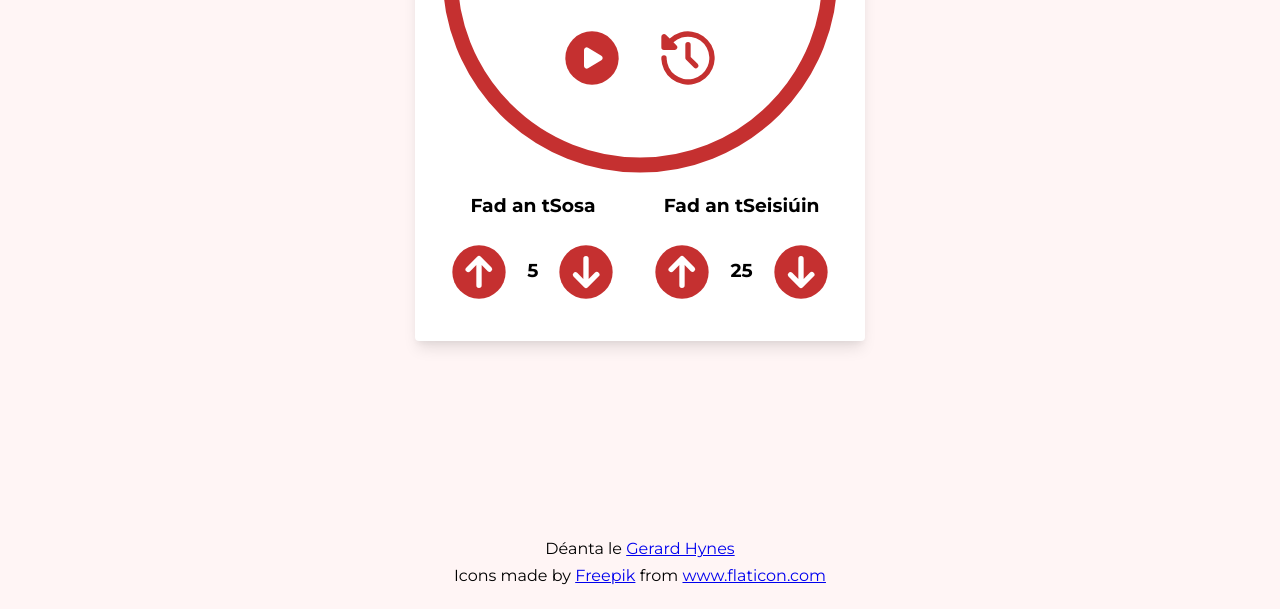
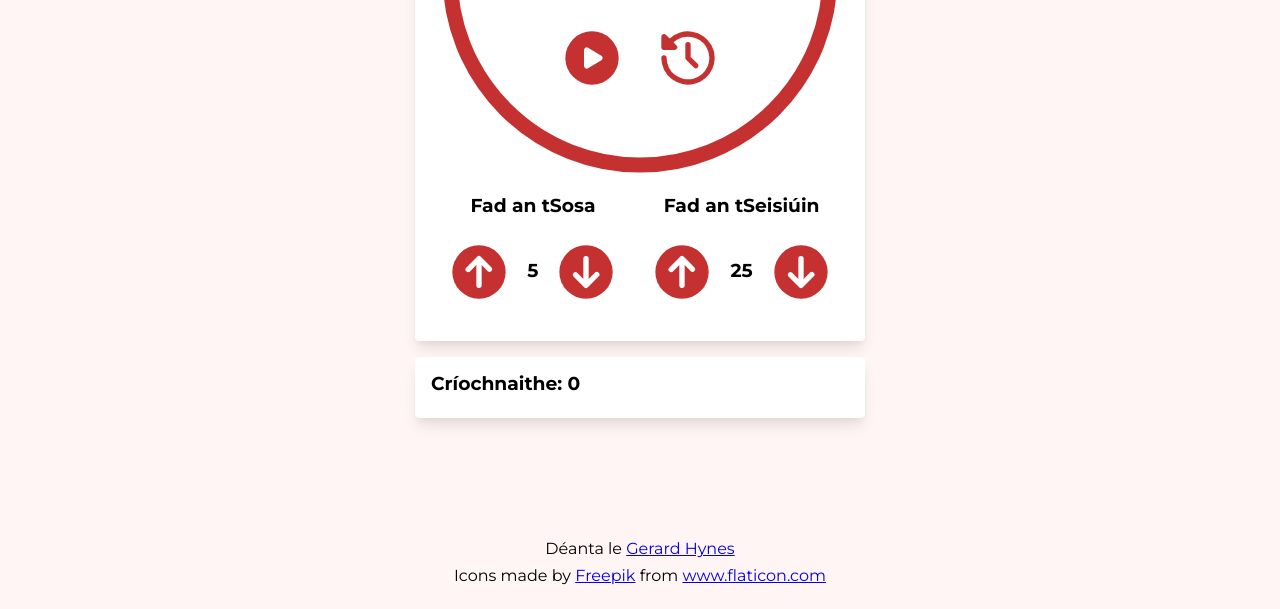
Before and after one commit to gerhynes/trata-timer, a Gatsby site: page / in a window 1280 px wide. Shown: the part 449-1058 px from the top of the page. Built offline with nearby package versions, Linux system fonts and the light colour scheme; Gatsby itself is replaced by a stand-in of ours.

Commit message:
Keep track of completed sessions

```diff
--- a/src/components/timer.css
+++ b/src/components/timer.css
@@ -110,3 +110,14 @@ h3 {
   margin: 1rem 0.5rem;
   cursor: pointer;
 }
+
+.completedSessions {
+  background: #fff;
+  width: 100%;
+  max-width: 450px;
+  margin: 1rem auto;
+  padding: 1rem;
+  border-radius: 0.25rem;
+  box-shadow: 0 10px 15px -3px rgba(0, 0, 0, 0.1),
+    0 4px 6px -2px rgba(0, 0, 0, 0.05);
+}
--- a/src/components/timer.js
+++ b/src/components/timer.js
@@ -12,6 +12,7 @@ export default function Timer() {
   const [timeLeft, setTimeLeft] = useState(1500);
   const [timerType, setTimerType] = useState("Session");
   const [timerIsRunning, setTimerIsRunning] = useState(false);
+  const [completedSessions, setCompletedSessions] = useState(0);
   const alarm = useRef();
 
   const incrementSession = () => {
@@ -60,6 +61,9 @@ export default function Timer() {
       timer = setInterval(() => {
         setTimeLeft(timeLeft - 1);
       }, 1000);
+      if (timerType === "Session") {
+        setCompletedSessions(completedSessions + 1);
+      }
       alarm.current.play();
       changeTimerType();
     } else {
@@ -140,6 +144,9 @@ export default function Timer() {
         </div>
         <audio src={Alarm} id="beep" ref={alarm}></audio>
       </div>
+      <div className="completedSessions">
+        <h3>Críochnaithe: {completedSessions}</h3>
+      </div>
     </div>
   );
 }
```
